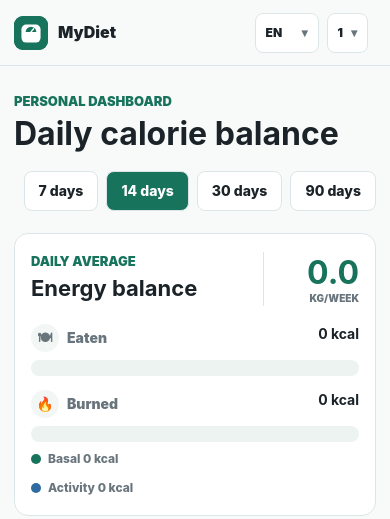
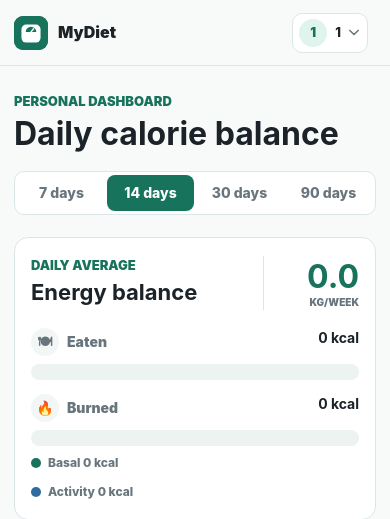
Before and after one commit to halilayyildiz/mydiet, a Flask app: page / in a window 390 px wide. Shown: the top 519 px of the page. Run offline with Flask 3, Linux system fonts and the light colour scheme; the visitor is signed in with stand-in values (Sample User, id 1); data that the repository does not hold is empty.

Commit message:
Tidy the header menu and range picker, add home-screen app support
Language moves into the account menu, the range picker is one segmented
control, and a manifest plus Apple touch icon let the site be added to the
iPhone home screen as a standalone app.

Co-Authored-By: Claude Opus 5.5 (1M context) <noreply@anthropic.com>

```diff
--- a/src/mydiet/app.py
+++ b/src/mydiet/app.py
@@ -40,7 +40,7 @@ from mydiet.nutrition import (
 from mydiet.settings import Settings, get_settings
 
 
-ASSET_VERSION = "20261023-4"
+ASSET_VERSION = "20261023-5"
 
 TEXTS = {
     "en": {
--- a/static/styles.css
+++ b/static/styles.css
@@ -1552,3 +1552,156 @@ h2 {
     min-width: 0;
   }
 }
+
+/* Header: one account menu that also holds the language switch */
+
+.site-header {
+  grid-template-columns: auto 1fr auto;
+}
+
+.header-menu-button {
+  border-radius: var(--control-radius);
+  font-weight: 800;
+  gap: 8px;
+  height: 40px;
+  min-height: 40px;
+  padding: 0 10px 0 6px;
+}
+
+.header-menu-button::after {
+  background: var(--select-arrow) no-repeat center / 10px 7px;
+  content: "";
+  height: 8px;
+  transition: transform 140ms ease;
+  width: 10px;
+}
+
+.avatar {
+  align-items: center;
+  background: var(--green-soft);
+  border-radius: 999px;
+  color: var(--green);
+  display: inline-flex;
+  font-size: 13px;
+  font-weight: 900;
+  height: 28px;
+  justify-content: center;
+  width: 28px;
+}
+
+.header-menu-panel {
+  border-radius: 12px;
+  min-width: 200px;
+  padding: 6px;
+}
+
+.header-menu-panel a,
+.header-menu-panel button {
+  border-radius: 8px;
+  font-weight: 700;
+  height: 40px;
+  min-height: 40px;
+}
+
+.language-switch {
+  align-items: center;
+  border-bottom: 1px solid var(--line);
+  border-top: 1px solid var(--line);
+  display: flex !important;
+  justify-content: space-between;
+  margin: 2px 0;
+  padding: 8px 4px 8px 10px;
+}
+
+.language-switch > span {
+  color: var(--muted);
+  font-size: 13px;
+  font-weight: 700;
+}
+
+.segmented {
+  background: var(--health-bg);
+  border-radius: 8px;
+  display: inline-flex;
+  gap: 2px;
+  padding: 2px;
+}
+
+.header-menu-panel .segmented button {
+  font-size: 12px;
+  font-weight: 800;
+  height: 28px;
+  justify-content: center;
+  min-height: 28px;
+  padding: 0 10px;
+  width: auto;
+}
+
+.header-menu-panel .segmented button.active {
+  background: var(--green);
+  color: white;
+}
+
+.menu-logout {
+  color: var(--red) !important;
+}
+
+@media (max-width: 520px) {
+  .header-menu-button {
+    font-size: 13px;
+    padding: 0 8px 0 6px;
+  }
+}
+
+/* Range picker: one segmented control */
+
+.range-control {
+  background: var(--panel);
+  border: 1px solid var(--line);
+  border-radius: var(--control-radius);
+  flex-wrap: nowrap;
+  gap: 2px;
+  padding: 3px;
+}
+
+.range-control button {
+  background: transparent;
+  border: 0;
+  border-radius: 8px;
+  color: var(--muted);
+  height: 36px;
+  min-height: 36px;
+  white-space: nowrap;
+}
+
+.range-control button:hover {
+  color: var(--ink);
+}
+
+.range-control button.selected {
+  background: var(--green);
+  color: white;
+}
+
+@media (max-width: 820px) {
+  .range-control {
+    display: grid;
+    grid-template-columns: repeat(4, minmax(0, 1fr));
+  }
+
+  .range-control button {
+    padding: 0 4px;
+  }
+}
+
+/* Home-screen app: keep content clear of the iPhone notch and home bar */
+
+@media (max-width: 520px) {
+  .site-header {
+    padding-top: max(10px, env(safe-area-inset-top));
+  }
+
+  .page-shell {
+    padding-bottom: calc(56px + env(safe-area-inset-bottom));
+  }
+}
--- a/templates/base.html
+++ b/templates/base.html
@@ -2,9 +2,16 @@
 <html lang="{{ lang }}">
   <head>
     <meta charset="utf-8">
-    <meta name="viewport" content="width=device-width, initial-scale=1">
+    <meta name="viewport" content="width=device-width, initial-scale=1, viewport-fit=cover">
     <title>{% block title %}MyDiet{% endblock %}</title>
     <link rel="icon" type="image/svg+xml" href="{{ url_for('static', filename='favicon.svg', v=asset_version) }}">
+    <link rel="manifest" href="{{ url_for('static', filename='manifest.webmanifest', v=asset_version) }}">
+    <link rel="apple-touch-icon" href="{{ url_for('static', filename='icons/apple-touch-icon.png', v=asset_version) }}">
+    <meta name="apple-mobile-web-app-capable" content="yes">
+    <meta name="mobile-web-app-capable" content="yes">
+    <meta name="apple-mobile-web-app-title" content="MyDiet">
+    <meta name="apple-mobile-web-app-status-bar-style" content="default">
+    <meta name="theme-color" content="#f7faf9">
     <link rel="stylesheet" href="{{ url_for('static', filename='styles.css', v=asset_version) }}">
   </head>
   <body>
@@ -13,26 +20,23 @@
         <img class="brand-icon" src="{{ url_for('static', filename='favicon.svg', v=asset_version) }}" alt="">
         <span>MyDiet</span>
       </a>
-      <details class="header-menu language-menu">
-        <summary class="header-menu-button" aria-label="{{ t.language }}">
-          <span>{{ lang.upper() }}</span>
-        </summary>
-        <div class="header-menu-panel">
-          <form action="{{ url_for('set_language') }}" method="post">
-            <input type="hidden" name="next" value="{{ request.full_path }}">
-            <button class="{{ 'active' if lang == 'tr' else '' }}" type="submit" name="lang" value="tr">TR</button>
-            <button class="{{ 'active' if lang == 'en' else '' }}" type="submit" name="lang" value="en">EN</button>
-          </form>
-        </div>
-      </details>
       <details class="header-menu account-menu">
         <summary class="header-menu-button" aria-label="{{ username }}">
+          <span class="avatar" aria-hidden="true">{{ username[:1] | upper }}</span>
           <span>{{ username }}</span>
         </summary>
         <div class="header-menu-panel">
           <a class="{{ 'active' if active_page == 'profile' else '' }}" href="{{ url_for('profile') }}">{{ t.profile }}</a>
+          <form class="language-switch" action="{{ url_for('set_language') }}" method="post" aria-label="{{ t.language }}">
+            <input type="hidden" name="next" value="{{ request.full_path }}">
+            <span>{{ t.language }}</span>
+            <div class="segmented">
+              <button class="{{ 'active' if lang == 'tr' else '' }}" type="submit" name="lang" value="tr">TR</button>
+              <button class="{{ 'active' if lang == 'en' else '' }}" type="submit" name="lang" value="en">EN</button>
+            </div>
+          </form>
           <form action="{{ url_for('logout') }}" method="post">
-            <button type="submit">{{ t.log_out }}</button>
+            <button class="menu-logout" type="submit">{{ t.log_out }}</button>
           </form>
         </div>
       </details>
```
Also changed, not shown: templates/login.html (+8 -1 lines), templates/register.html (+8 -1 lines), tests/test_app.py (+7 -8 lines), static/icons/apple-touch-icon.png (added), static/icons/icon-192.png (added), static/icons/icon-512.png (added), static/manifest.webmanifest (added).
